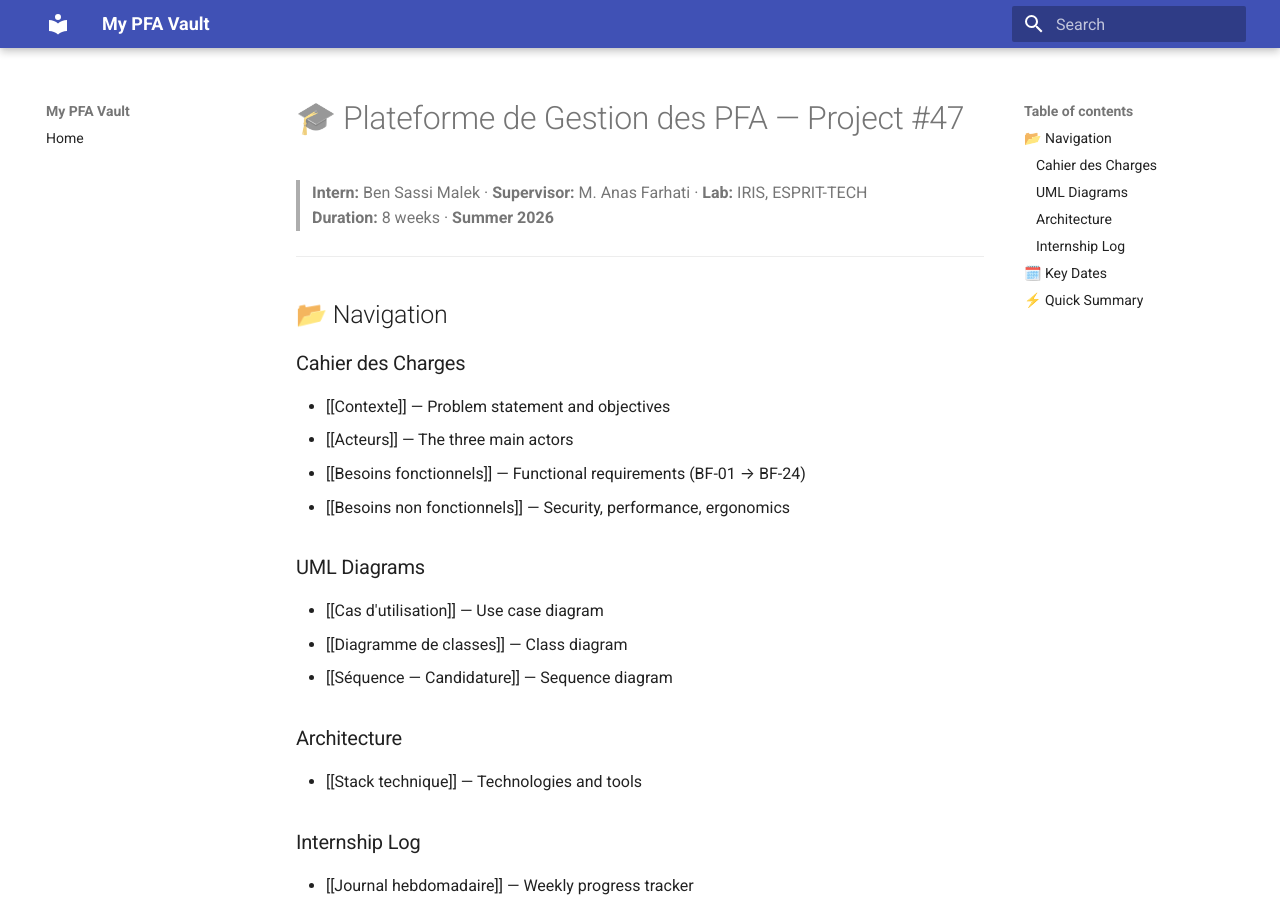
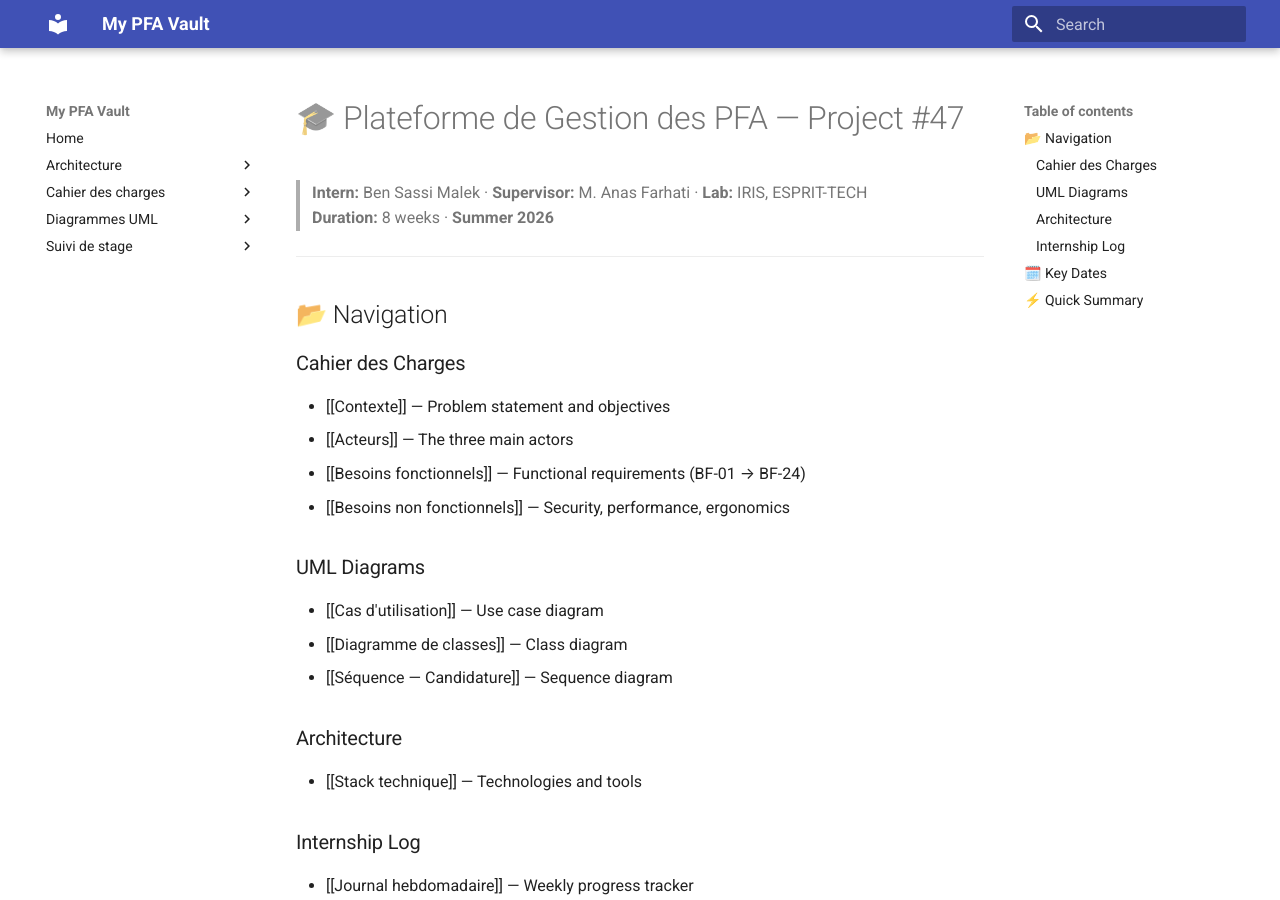
Before and after one commit to Malek720/PFA_PROJECT, an MkDocs documentation site: the page built from docs/Index.md, in a window 1280 px wide and 900 px high. Built offline with MkDocs 1.6.1 and Material for MkDocs 9.7.7, drawn with Linux system fonts in a browser that asks for light colours; some of the changed lines change nothing that is shown.

Commit message:
vault backup: 2026-07-13 01:54:52

```diff
--- a/mkdocs.yml
+++ b/mkdocs.yml
@@ -9,6 +9,19 @@ docs_dir: docs
 
 nav:
   - Home: index.md
+  - Architecture:
+      - Stack Technique: Architecture/Stack Technique.md
+  - Cahier des charges:
+      - Acteurs du Système: Cahier_des_charges/Acteurs du Système.md
+      - Besoins Fonctionnels: Cahier_des_charges/Besoins Fonctionnels.md
+      - Besoins Non Fonctionnels: Cahier_des_charges/Besoins Non Fonctionnels.md
+      - Contexte et Objectifs: Cahier_des_charges/Contexte et Objectifs.md
+  - Diagrammes UML:
+      - Diagramme de Cas d'Utilisation: Diagrammes_UML/Diagramme de Cas d'Utilisation.md
+      - Diagramme de Classes: Diagrammes_UML/Diagramme de Classes.md
+      - Diagramme de Séquence: Diagrammes_UML/Diagramme de Séquence — Candidature.md
+  - Suivi de stage:
+      - Journal Hebdomadaire: Suivi_de_stage/Journal Hebdomadaire.md
 
 markdown_extensions:
   - admonition
```
